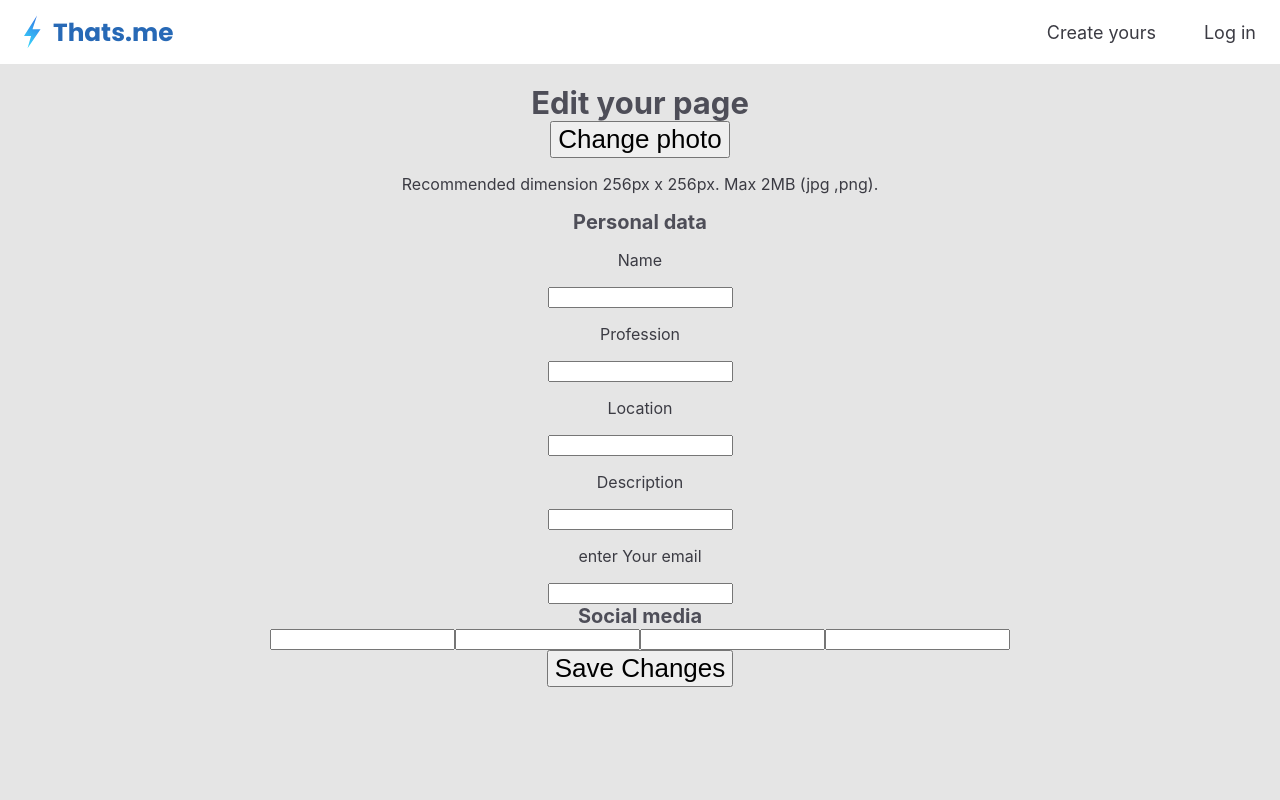
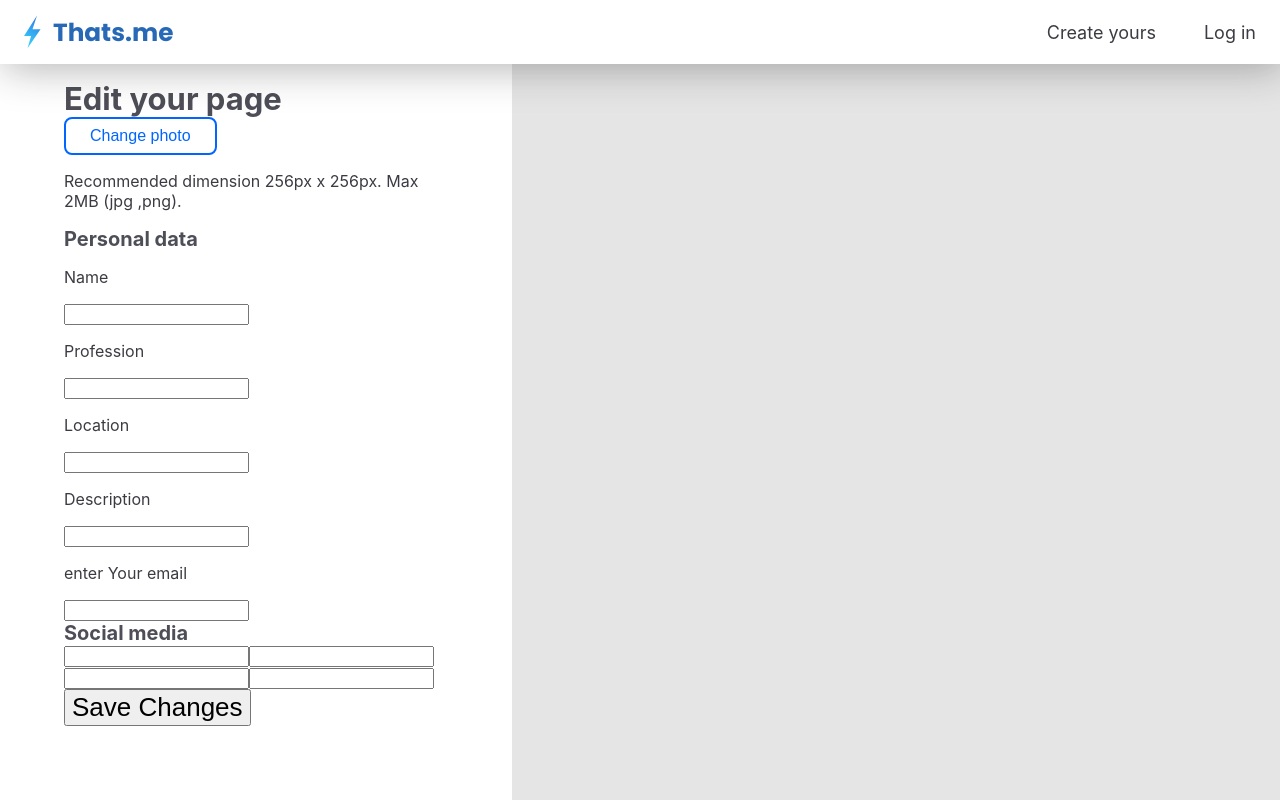
Before and after one commit to CodersCamp2021/team-dg-project-2, a React (Vite) app: page /dashboard-view in a window 1280 px wide. Built offline with nearby package versions, Linux system fonts and the light colour scheme.

Commit message:
styled a little, sleep time

```diff
--- a/src/components/InfoEditingDashboard.jsx
+++ b/src/components/InfoEditingDashboard.jsx
@@ -1,6 +1,6 @@
 import '../styles/InfoEditingDashboard.css';
 
-import React, { useState } from 'react';
+import { useState } from 'react';
 
 // import { Link } from 'react-router-dom';
 
@@ -18,8 +18,11 @@ const InfoEditingDashboard = () => {
 
   return (
     <div className="dashboard">
+      <div className="dashboard__content">
         <h3>Edit your page</h3>
-      <button type="button">Change photo</button>
+        <button className="dashboard__content__button-change-photo" type="button">
+          Change photo
+        </button>
         <p className="caption">Recommended dimension 256px x 256px. Max 2MB (jpg ,png).</p>
 
         <h5>Personal data</h5>
@@ -49,7 +52,10 @@ const InfoEditingDashboard = () => {
         <input type="text" value={gitHubLink} onChange={(e) => setGitHubLink(e.target.value)} />
 
         <div>
-        <button type="button">Save Changes</button>
+          <button className="dashboard__content__button-save-changes" type="button">
+            Save Changes
+          </button>
+        </div>
       </div>
     </div>
   );
--- a/src/styles/InfoEditingDashboard.css
+++ b/src/styles/InfoEditingDashboard.css
@@ -1,3 +1,44 @@
-.dashboard__p-tag {
-  font-size: 4rem;
+@import 'index.css';
+
+* {
+  box-sizing: border-box;
 }
+
+.main-nav {
+  margin: 0;
+  box-shadow: 3px 4px 40px rgba(34, 34, 34, 0.349);
+}
+
+.dashboard {
+  width: 40vw;
+  height: 92vh;
+  background-color: white;
+  display: flex;
+  justify-content: center;
+  padding: 1rem;
+  margin: 0;
+  overflow-y: scroll;
+}
+
+.dashboard__content {
+  width: 80%;
+  text-align: left;
+}
+
+.dashboard__content__button-change-photo {
+  padding: 0px;
+  padding: 0.5rem 1.5rem;
+  font-weight: 500;
+  font-size: var(--font-sizeBody3);
+  color: var(--color-btnBcg);
+  background-color: var(--color-btn);
+  border: 2px solid var(--color-btnBcg);
+  border-radius: 0.5rem;
+  transition: 0.3s;
+}
+
+.dashboard__content__button-change-photo:hover {
+  color: var(--color-btn);
+  background-color: var(--color-btnBcg);
+  cursor: pointer;
+}
```
Lines whose indentation alone changed are shown as unchanged.
